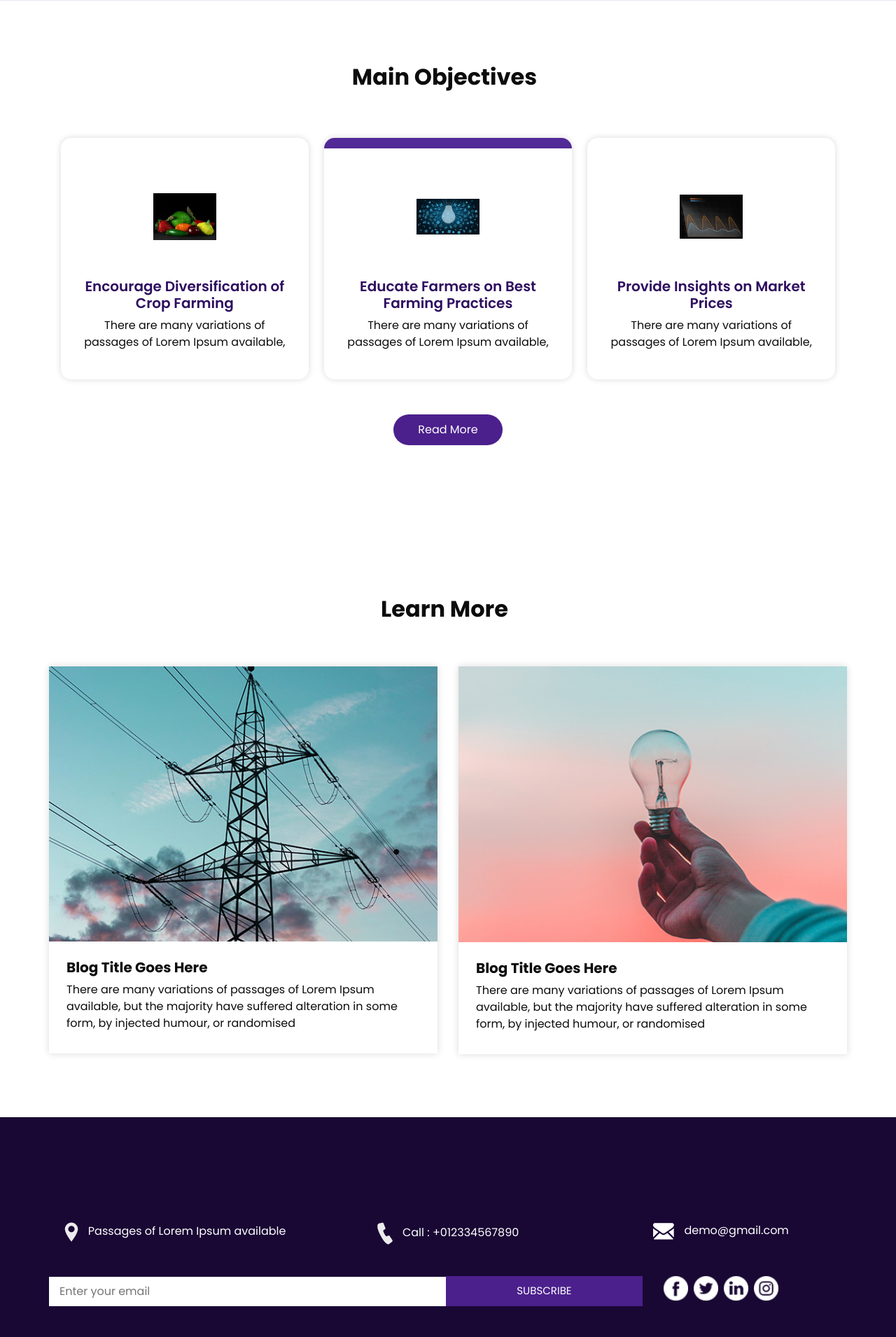
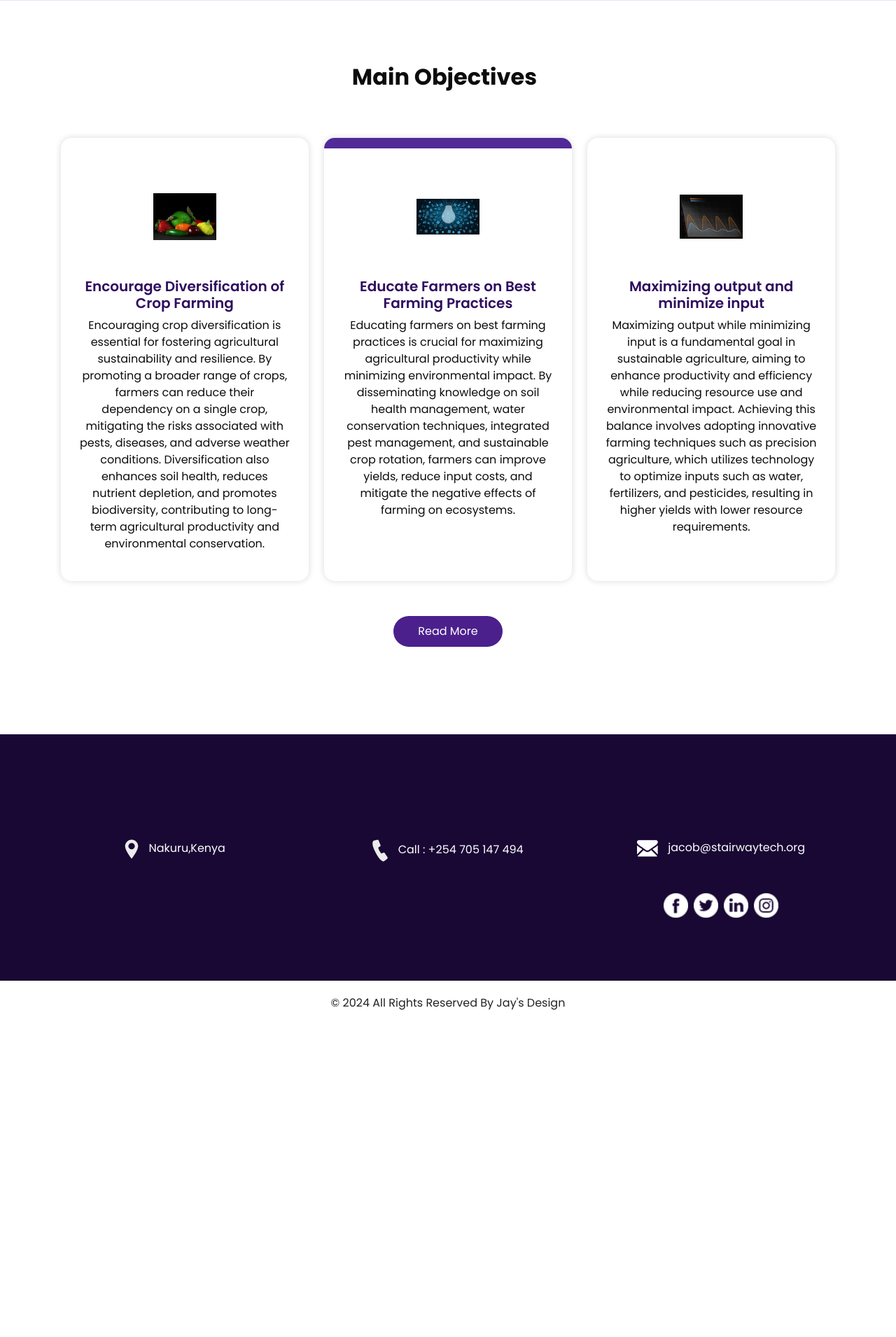
Before and after one commit to Kipkerich/farmer-space, a Django app: page / in a window 1280 px wide. Shown: the part 856-2766 px from the top of the page at 70% size. After the commit the page ends 2299 px from the top, so only its background shows below. Run offline with Django 5.2, Linux system fonts and the light colour scheme; some libraries are stand-ins or nearby versions.

Commit message:
Minor changes on the css file

```diff
--- a/static/css/style.css
+++ b/static/css/style.css
@@ -690,3 +690,25 @@ a:focus {
   color: #222222;
 }
 /*# sourceMappingURL=style.css.map */
+
+/* Style the button */
+#myBtn {
+  display: none;
+  position: fixed;
+  bottom: 20px;
+  right: 20px; /* Adjust as needed */
+  z-index: 99;
+  font-size: 18px;
+  border: none;
+  outline: none;
+  background-color: #555;
+  color: white;
+  cursor: pointer;
+  padding: 10px;
+  border-radius: 50%;
+}
+
+/* On hover, change background color */
+#myBtn:hover {
+  background-color: hsl(313, 79%, 36%);
+}
--- a/templates/index.html
+++ b/templates/index.html
@@ -14,7 +14,7 @@
                 System
               </h1>
               <p>
-                It is a long established fact that a reader will be distracted by the readable content of a page when looking at its layout. The point of using Lorem
+               Encouraging precision farming and crop diversification
               </p>
               <a href="{% url 'recommend-url'%}" class="">
                 Get Recommendation
@@ -79,7 +79,11 @@
               Encourage Diversification of Crop Farming
             </h5>
             <p>
-              There are many variations of passages of Lorem Ipsum available,
+              Encouraging crop diversification is essential for fostering agricultural sustainability and resilience.
+               By promoting a broader range of crops, farmers can reduce their dependency on a single crop, mitigating
+                the risks associated with pests, diseases, and adverse weather conditions. Diversification also enhances
+                soil health, reduces nutrient depletion, and promotes biodiversity, contributing to long-term agricultural
+                productivity and environmental conservation.
             </p>
           </div>
         </div>
@@ -92,7 +96,10 @@
               Educate Farmers on Best Farming Practices
             </h5>
             <p>
-              There are many variations of passages of Lorem Ipsum available,
+              Educating farmers on best farming practices is crucial for maximizing agricultural productivity
+              while minimizing environmental impact. By disseminating knowledge on soil health management, water
+              conservation techniques, integrated pest management, and sustainable crop rotation, farmers can
+              improve yields, reduce input costs, and mitigate the negative effects of farming on ecosystems.
             </p>
           </div>
         </div>
@@ -102,16 +109,20 @@
           </div>
           <div class="detail-box">
             <h5>
-              Provide Insights on Market Prices
+              Maximizing output and minimize input
             </h5>
             <p>
-              There are many variations of passages of Lorem Ipsum available,
+              Maximizing output while minimizing input is a fundamental goal in sustainable agriculture,
+              aiming to enhance productivity and efficiency while reducing resource use and environmental impact.
+               Achieving this balance involves adopting innovative farming techniques such as precision agriculture,
+               which utilizes technology to optimize inputs such as water, fertilizers, and pesticides, resulting in
+                higher yields with lower resource requirements.
             </p>
           </div>
         </div>
 
       <div class="btn-box">
-        <a href="">
+        <a href="{% url 'blog-url' %}">
           Read More
         </a>
       </div>
@@ -126,7 +137,7 @@
 
   <!-- blog section -->
 
-  <section class="blog_section layout_padding">
+  <!-- <section class="blog_section layout_padding">
     <div class="container">
       <div class="heading_container">
         <h2>
@@ -167,7 +178,7 @@
         </div>
       </div>
     </div>
-  </section>
+  </section> -->
 
   <!-- end blog section -->
 
@@ -175,78 +186,6 @@
 
 
 
-  <!-- info section -->
 
-  <section class="info_section layout_padding">
-    <div class="container">
-      <div class="info_contact">
-        <div class="row">
-          <div class="col-md-4">
-            <a href="">
-              <img src="images/location-white.png" alt="">
-              <span>
-                Passages of Lorem Ipsum available
-              </span>
-            </a>
-          </div>
-          <div class="col-md-4">
-            <a href="">
-              <img src="images/telephone-white.png" alt="">
-              <span>
-                Call : +012334567890
-              </span>
-            </a>
-          </div>
-          <div class="col-md-4">
-            <a href="">
-              <img src="images/envelope-white.png" alt="">
-              <span>
-                demo@gmail.com
-              </span>
-            </a>
-          </div>
-        </div>
-      </div>
-      <div class="row">
-        <div class="col-md-8 col-lg-9">
-          <div class="info_form">
-            <form action="">
-              <input type="text" placeholder="Enter your email">
-              <button>
-                subscribe
-              </button>
-            </form>
-          </div>
-        </div>
-        <div class="col-md-4 col-lg-3">
-          <div class="info_social">
-            <div>
-              <a href="">
-                <img src="../static/images/fb.png" alt="">
-              </a>
-            </div>
-            <div>
-              <a href="">
-                <img src="../static/images/twitter.png" alt="">
-              </a>
-            </div>
-            <div>
-              <a href="">
-                <img src="../static/images/linkedin.png" alt="">
-              </a>
-            </div>
-            <div>
-              <a href="">
-                <img src="../static/images/instagram.png" alt="">
-              </a>
-            </div>
-          </div>
-        </div>
-      </div>
-
-    </div>
-  </section>
-
-  <!-- end info section -->
 
   {%endblock%}
--- a/templates/master.html
+++ b/templates/master.html
@@ -79,7 +79,7 @@
             <a href="">
               <img src="{% static '../static/images/location-white.png' %}" alt="">
               <span>
-                Passages of Lorem Ipsum available
+                Nakuru,Kenya
               </span>
             </a>
           </div>
@@ -87,7 +87,7 @@
             <a href="">
               <img src="{% static '../static/images/telephone-white.png' %}" alt="">
               <span>
-                Call : +012334567890
+                Call : +254 705 147 494
               </span>
             </a>
           </div>
@@ -95,7 +95,7 @@
             <a href="">
               <img src="{% static '../static/images/envelope-white.png' %}" alt="">
               <span>
-                demo@gmail.com
+                jacob@stairwaytech.org
               </span>
             </a>
           </div>
@@ -103,14 +103,7 @@
       </div>
       <div class="row">
         <div class="col-md-8 col-lg-9">
-          <div class="info_form">
-            <form action="">
-              <input type="text" placeholder="Enter your email">
-              <button>
-                subscribe
-              </button>
-            </form>
-          </div>
+
         </div>
         <div class="col-md-4 col-lg-3">
           <div class="info_social">
@@ -149,7 +142,7 @@
         <div class="col-lg-7 col-md-9 mx-auto">
           <p>
             &copy; 2024 All Rights Reserved By
-            <a href="#">Jay's Design</a>
+            <a href="https://stairwaytech.org/">Jay's Design</a>
           </p>
         </div>
       </div>
--- a/templates/result.html
+++ b/templates/result.html
@@ -1,11 +1,13 @@
 {% extends 'master.html' %}
 {% block content %}
 
-<h1>Result page</h1>
-<h1>Processed Data</h1>
+
+<h1>Recommended Crops</h1>
+<p>Consider planting one of the following crops;</p>
 <ul>
     {% for item in processed_data_list %}
         <li>{{ item }}</li>
     {% endfor %}
 </ul>
+<a href="{% url 'blog-url' %}"> Click Here to Learn More </a>
 {%endblock%}
```
Also changed, not shown: templates/blog.html (+57 -0 lines), templates/recommend.html (+23 -22 lines).
